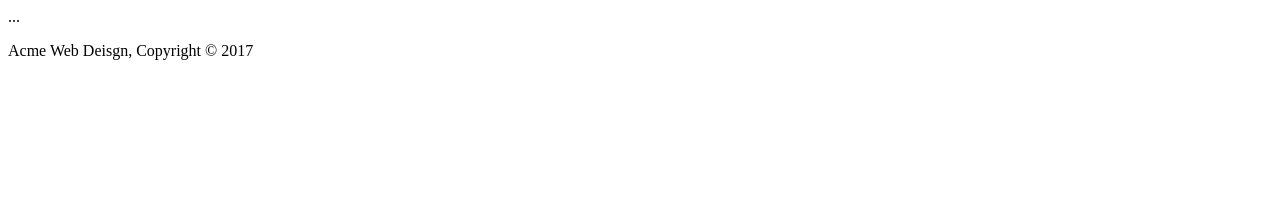
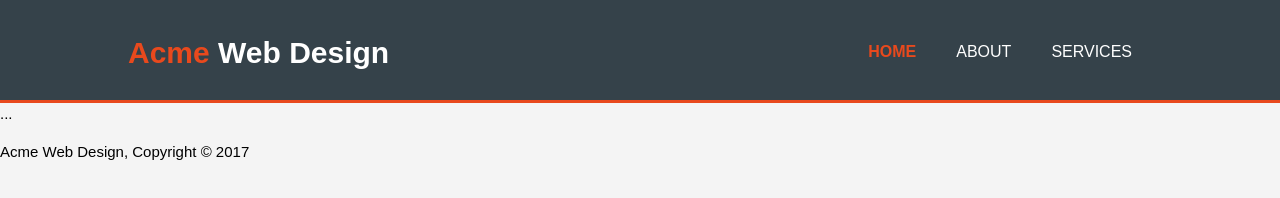
Before and after one commit to feridunAKYOL/acme-web-design, a plain HTML site: page index.html in a window 1280 px wide. Drawn offline with Linux system fonts and the light colour scheme; files that its build step writes are made by us from their sources.

Commit message:
Header&MENU

```diff
--- a/CSS/style.css
+++ b/CSS/style.css
@@ -0,0 +1,79 @@
+body{
+    font: 15px/1.5 Arial, Helvetica,sans-serif;
+    padding:0;
+    margin:0;
+    background-color:#f4f4f4;
+  }
+  /* Global */
+.container{
+    width:80%;
+    margin:auto;
+    overflow:hidden;
+  }
+
+  ul{
+    margin:0;
+    padding:0;
+  }
+
+  .button_1{
+    height:38px;
+    background:#e8491d;
+    border:0;
+    padding-left: 20px;
+    padding-right:20px;
+    color:#ffffff;
+  }
+
+  .dark{
+    padding:15px;
+    background:#35424a;
+    color:#ffffff;
+    margin-top:10px;
+    margin-bottom:10px;
+  }
+
+  /* Header **/
+  header{
+    background:#35424a;
+    color:#ffffff;
+    padding-top:30px;
+    min-height:70px;
+    border-bottom:#e8491d 3px solid;
+  }
+
+  header a{
+    color:#ffffff;
+    text-decoration:none;
+    text-transform: uppercase;
+    font-size:16px;
+  }
+
+  header li{
+    float:left;
+    display:inline;
+    padding: 0 20px 0 20px;
+  }
+
+  header #branding{
+    float:left;
+  }
+
+  header #branding h1{
+    margin:0;
+  }
+
+  header nav{
+    float:right;
+    margin-top:10px;
+  }
+
+  header .highlight, header .current a{
+    color:#e8491d;
+    font-weight:bold;
+  }
+
+  header a:hover{
+    color:#cccccc;
+    font-weight:bold;
+  }
--- a/index.html
+++ b/index.html
@@ -8,15 +8,23 @@
     <meta name="author" content="Feridun Akyol">
     <meta http-equiv="X-UA-Compatible" content="ie=edge">
     <title>Acme Web Design | Welcome</title>
-    <link rel="stylesheet" href=".CSS/style.css">
+    <link rel="stylesheet" href="./CSS/style.css">
 </head>
 <body>
     <header>
-        <nav>
-
-        </nav>
-
-    </header>
+        <div class="container">
+          <div id="branding">
+            <h1><span class="highlight">Acme</span> Web Design</h1>
+          </div>
+          <nav>
+            <ul>
+              <li class="current"><a href="index.html">Home</a></li>
+              <li><a href="about.html">About</a></li>
+              <li><a href="services.html">Services</a></li>
+            </ul>
+          </nav>
+        </div>
+      </header>
 
 
 
@@ -33,7 +41,7 @@
     </section>
 
     <footer>
-        <p>Acme Web Deisgn, Copyright &copy; 2017</p>
+        <p>Acme Web Design, Copyright &copy; 2017</p>
 
     </footer>
 </body>
```
